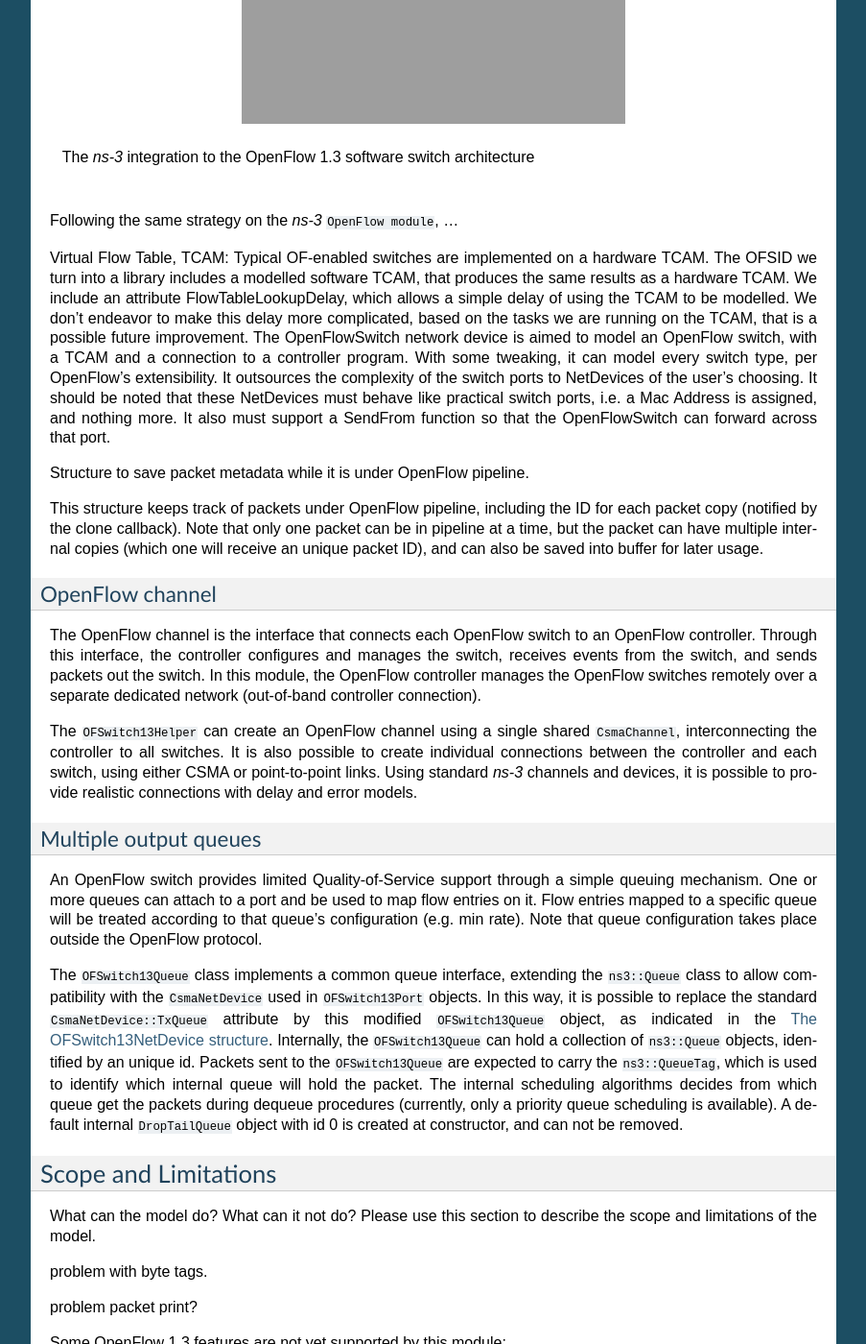
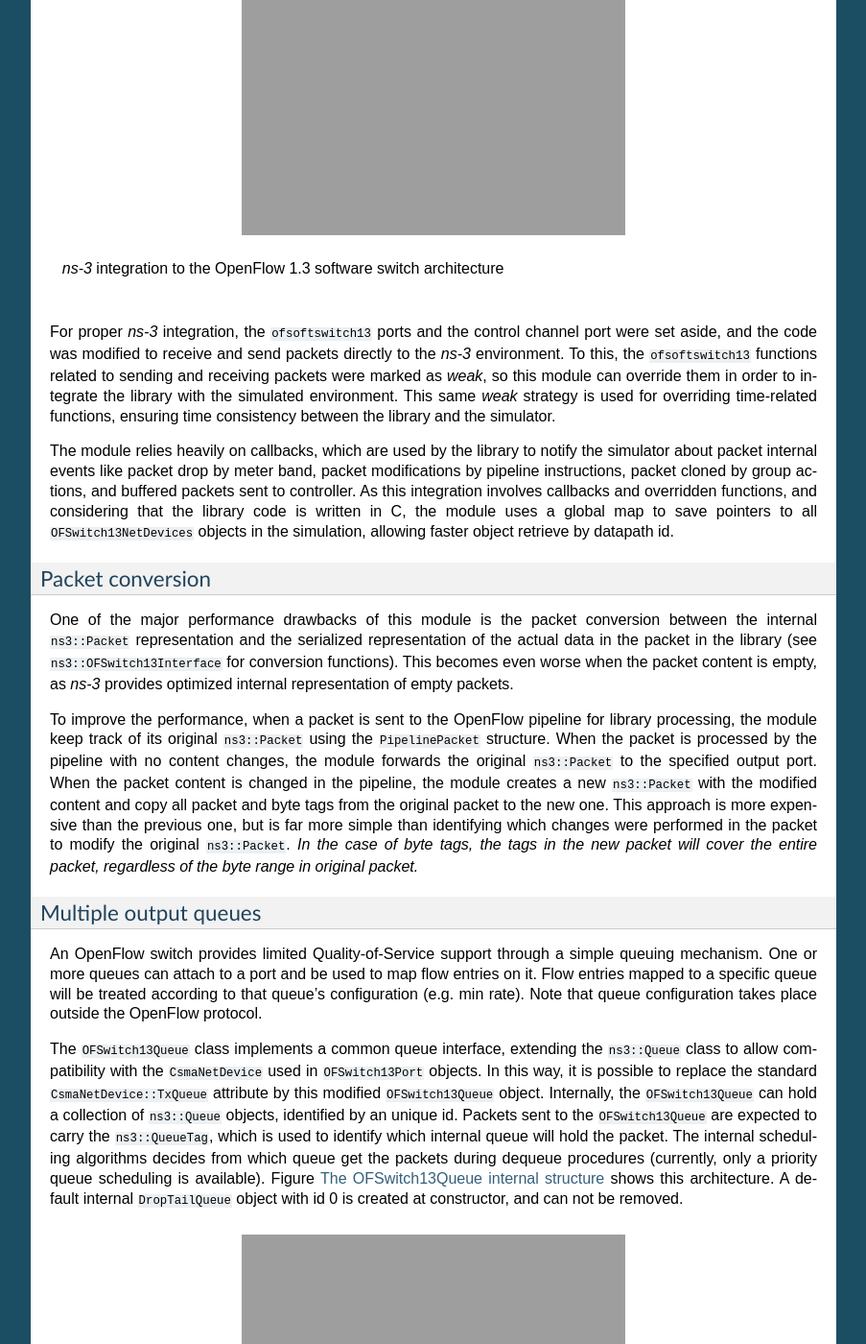
Before and after one commit to ljerezchaves/ofswitch13, a Sphinx documentation site: the page built from doc/source/ofswitch13-description.rst, in a window 1280 px wide and 1400 px high, scrolled down 2300 px. Shown: the whole window at 96% size, without its empty margins (198-1101 px from the left). Built offline with Sphinx 7.4.7, drawn with Linux system fonts in a browser that asks for light colours; formulas are drawn with MathJax 3; some of the changed text lies outside the part shown.

Commit message:
Writing doc... finishing module description.

```diff
--- a/doc/source/ofswitch13-description.rst
+++ b/doc/source/ofswitch13-description.rst
@@ -86,55 +86,126 @@
 .. figure:: figures/ofswitch13-netdevice.*
    :align: center
 
-   The ``OFSwitch13NetDevice`` structure
+   The ``OFSwitch13NetDevice`` port collection
 
 Library integration
 ###################
-This module was designed to work together with the CPqD ofsoftswitch13
-user-space software switch implementation, originally available at
-https://github.com/CPqD/ofsoftswitch13. This user-space switch is based on the
-Ericsson TrafficLab 1.1 softswitch implementation, with changes in the
-forwarding plane to support OpenFlow 1.3.
 
-In fact, this module provides an interface for interconnecting the |ns3|
-OFSwitch13NetDevice to the ofsoftswitch13 datapath. Also, it interconnects the
-OFSwitch13Controller to the dpctl utility, in order to simplify the process of
-sending OpenFlow messages to the switch. To this end, the ofsoftswitch13
-project must be compiled as a static library and get proper linked with |ns3|
-simulator.
+This module was designed to work together with the ``ofsoftswitch13``
+user-space software switch implementation. The `original implementation
+<https://github.com/CPqD/ofsoftswitch13>`_ was forked and slightly modified,
+resulting in the `OpenFlow 1.3 Software Switch for ns-3
+<https://github.com/ljerezchaves/ofsoftswitch13>`_ library. The code does not
+modify the original switch datapath implementation, which is currently
+maintained in the original repository and regularly synced to the modified one.
+The ``ns3lib`` branch includes some callbacks, compiler directives and minor
+changes in struct declarations to allow integration with the ``OFSwitch13``
+module for the |ns3|.
+
+Figure :ref:`fig-ofsoftswitch13-library`, adapted from [Fernandes2014]_, shows
+the library architecture and highlights the |ns3| integration points. The
+library provides the complete OpenFlow switch datapath, including the
+input/output ports, the ``NetBee`` parser and link, which uses the *Netpdl*
+xml-based language for packet header description [Risso2006]_, the flow-table
+pipeline for matching, the group table, and the meter table. On the controller
+side, the ``dpctl`` utility is also available for converting text commands to
+OpenFlow messages. The library also provides the ``OFLib``, used for
+converting OpenFlow messages to and from OpenFlow 1.3 wire format.
 
 .. _fig-ofsoftswitch13-library:
 
 .. figure:: figures/ofsoftswitch13-library.*
    :align: center
 
-   The |ns3| integration to the OpenFlow 1.3 software switch architecture
+   |ns3| integration to the OpenFlow 1.3 software switch architecture
 
+For proper |ns3| integration, the ``ofsoftswitch13`` ports and the control
+channel port were set aside, and the code was modified to receive and send
+packets directly to the |ns3| environment. To this, the ``ofsoftswitch13``
+functions related to sending and receiving packets were marked as *weak*, so
+this module can override them in order to integrate the library with the
+simulated environment. This same *weak* strategy is used for overriding
+time-related functions, ensuring time consistency between the library and the
+simulator.
 
+The module relies heavily on callbacks, which are used by the library to notify
+the simulator about packet internal events like packet drop by meter band,
+packet modifications by pipeline instructions, packet cloned by group actions,
+and buffered packets sent to controller. As this integration involves
+callbacks and overridden functions, and considering that the library code is
+written in C, the module uses a global map to save pointers to all
+``OFSwitch13NetDevices`` objects in the simulation, allowing faster object
+retrieve by datapath id.
 
+Packet conversion
+#################
 
-Following the same strategy on the |ns3| ``OpenFlow module``, ...
+One of the major performance drawbacks of this module is the packet conversion
+between the internal ``ns3::Packet`` representation and the serialized
+representation of the actual data in the packet in the library (see
+``ns3::OFSwitch13Interface`` for conversion functions). This becomes even worse
+when the packet content is empty, as |ns3| provides optimized internal
+representation of empty packets.
 
-Virtual Flow Table, TCAM: Typical OF-enabled switches are implemented on a
-hardware TCAM. The OFSID we turn into a library includes a modelled software
-TCAM, that produces the same results as a hardware TCAM. We include an
-attribute FlowTableLookupDelay, which allows a simple delay of using the TCAM
-to be modelled. We don’t endeavor to make this delay more complicated, based on
-the tasks we are running on the TCAM, that is a possible future improvement.
-The OpenFlowSwitch network device is aimed to model an OpenFlow switch, with a
-TCAM and a connection to a controller program. With some tweaking, it can model
-every switch type, per OpenFlow’s extensibility. It outsources the complexity
-of the switch ports to NetDevices of the user’s choosing. It should be noted
-that these NetDevices must behave like practical switch ports, i.e. a Mac
-Address is assigned, and nothing more. It also must support a SendFrom function
-so that the OpenFlowSwitch can forward across that port.
+To improve the performance, when a packet is sent to the OpenFlow pipeline for
+library processing, the module keep track of its original ``ns3::Packet`` using
+the ``PipelinePacket`` structure. When the packet is processed by the pipeline
+with no content changes, the module forwards the original ``ns3::Packet`` to
+the specified output port. When the packet content is changed in the pipeline,
+the module creates a new ``ns3::Packet`` with the modified content and copy all
+packet and byte tags from the original packet to the new one. This approach
+is more expensive than the previous one, but is far more simple than
+identifying which changes were performed in the packet to modify the original
+``ns3::Packet``. *In the case of byte tags, the tags in the new packet will
+cover the entire packet, regardless of the byte range in original packet.*
 
+Multiple output queues
+######################
 
+An OpenFlow switch provides limited Quality-of-Service support through a simple
+queuing mechanism. One or more queues can attach to a port and be used to map
+flow entries on it. Flow entries mapped to a specific queue will be treated
+according to that queue's configuration (e.g. min rate). Note that queue
+configuration takes place outside the OpenFlow protocol.
 
-Structure to save packet metadata while it is under OpenFlow pipeline.
+The ``OFSwitch13Queue`` class implements a common queue interface, extending
+the ``ns3::Queue`` class to allow compatibility with the ``CsmaNetDevice`` used
+in ``OFSwitch13Port`` objects. In this way, it is possible to replace the
+standard ``CsmaNetDevice::TxQueue`` attribute by this modified
+``OFSwitch13Queue`` object. Internally, the ``OFSwitch13Queue`` can hold a
+collection of ``ns3::Queue`` objects, identified by an unique id. Packets sent
+to the ``OFSwitch13Queue`` are expected to carry the ``ns3::QueueTag``, which
+is used to identify which internal queue will hold the packet. The internal
+scheduling algorithms decides from which queue get the packets during dequeue
+procedures (currently, only a priority queue scheduling is available).  Figure
+:ref:`fig-ofswitch13-queue` shows this architecture. A default internal
+``DropTailQueue`` object with id 0 is created at constructor, and can not be
+removed.
 
-This structure keeps track of packets under OpenFlow pipeline, including the ID for each packet copy (notified by the clone callback). Note that only one packet can be in pipeline at a time, but the packet can have multiple internal copies (which one will receive an unique packet ID), and can also be saved into buffer for later usage.
+.. _fig-ofswitch13-queue:
 
+.. figure:: figures/ofswitch13-queue.*
+  :align: center
+
+  The ``OFSwitch13Queue`` internal structure
+
+Virtual TCAM
+############
+
+This module uses the concept of Virtual TCAM (Ternary Content-Addressable
+Memory) flow table to model OpenFlow hardware. To provide a more realistic
+switch model, specially with respect to flow table search time, this module
+considers that in real OpenFlow implementations, packet classification can use
+sophisticated search algorithms, such as the HyperSplit [Qi2010]_. As most of
+theses algorithms classifies the packet based on binary search trees, this
+module estimates the pipeline average time to:
+
+.. math::
+  K * log_2 (n)
+
+where *K* is the ``ns3::OFSwitch13NetDevice::TCAMDelay`` attribute set to the
+time for a TCAM operation in a NetFPGA hardware, and *n* is the current number
+of entries in the flow tables.
 
 OpenFlow channel
 ################
@@ -152,40 +223,15 @@
 channels and devices, it is possible to provide realistic connections with
 delay and error models.
 
-Multiple output queues
-######################
-
-An OpenFlow switch provides limited Quality-of-Service support through a simple
-queuing mechanism. One or more queues can attach to a port and be used to map
-flow entries on it. Flow entries mapped to a specific queue will be treated
-according to that queue's configuration (e.g. min rate). Note that queue
-configuration takes place outside the OpenFlow protocol.
-
-The ``OFSwitch13Queue`` class implements a common queue interface, extending
-the ``ns3::Queue`` class to allow compatibility with the ``CsmaNetDevice`` used
-in ``OFSwitch13Port`` objects. In this way, it is possible to replace the
-standard ``CsmaNetDevice::TxQueue`` attribute by this modified
-``OFSwitch13Queue`` object, as indicated in the
-:ref:`fig-ofswitch13-netdevice`. Internally, the ``OFSwitch13Queue`` can hold a
-collection of ``ns3::Queue`` objects, identified by an unique id. Packets sent
-to the ``OFSwitch13Queue`` are expected to carry the ``ns3::QueueTag``, which
-is used to identify which internal queue will hold the packet. The internal
-scheduling algorithms decides from which queue get the packets during dequeue
-procedures (currently, only a priority queue scheduling is available). A
-default internal ``DropTailQueue`` object with id 0 is created at constructor,
-and can not be removed.
-
-
 Scope and Limitations
 =====================
 
-What can the model do?  What can it not do?  Please use this section to
-describe the scope and limitations of the model.
-
-problem with byte tags.
-
-problem packet print?
-
+This module is intended for simulating OpenFlow networks, considering the main
+features available in OpenFlow version 1.3. The module provides a complete
+OpenFlow switch device, and a simple OpenFlow learning controller. The switch
+is fully functional, while the learning controller is intended to allow basic
+usage and examples. However, users can write more sophisticated controllers,
+exploiting the real benefits offered by SDN paradigm.
 
 Some OpenFlow 1.3 features are not yet supported by this module:
 
@@ -213,7 +259,6 @@
   the switch’s local networking stack and its management stack, is not
   implemented.
 
-
 References
 ==========
 
@@ -223,14 +268,23 @@
 #. The reference [Chaves2015]_  is related to the integration between OpenFlow
    and LTE technologies. The |ns3| simulator, enhanced with the ``OFSwitch13``
    module, is used as the performance evaluation tool. This is the first
-   published work including simulationm results obtained with the
-   ``OFSwitch13`` module.
+   published work including simulation results obtained with the ``OFSwitch13``
+   module.
 
-.. [Fernandes2014]  Eder. L. Fernandes, Christian E. Rothenberg. `"OpenFlow 1.3 Software Switch"
+.. [Fernandes2014]  Eder. L. Fernandes, and Christian E. Rothenberg. `"OpenFlow 1.3 Software Switch"
    <https://dl.dropboxusercontent.com/u/15183439/pubs/sbrc14-ferramentas-ofsoftswitch13.pdf>`_.
-   In: Salão de Ferramentas do XXXII Simpósio Brasileiro de Redes de Computadores, 2014.
+   In: Salão de Ferramentas do XXXII Simpósio Brasileiro de Redes de Computadores (SBRC), 2014.
+
+.. [Risso2006] Fulvio Risso and Mario Baldi. `"Netpdl: An extensible xml-based language
+   for packet header description" <http://dx.doi.org/10.1016/j.comnet.2005.05.029>`_.
+   Computer Networks, 50(5):688–706, 2006.
+
+.. [Qi2010] Yaxuan Qi, Jeffrey Fong, Weirong Jiang, Bo Xu, Jun Li, and Viktor Prasanna.
+   `"Multi-dimensional Packet Classification on FPGA: 100 Gbps and Beyond"
+   <http://dx.doi.org/10.1109/FPT.2010.5681492>`_.
+   In: IEEE International Conference on Field-Programmable Technology (FPT), 2010.
 
 .. [Chaves2015] Luciano J. Chaves, Vítor M. Eichemberger, Islene C. Garcia, and Edmundo R. M. Madeira.
    `"Integrating OpenFlow to LTE: some issues toward Software-Defined Mobile Networks"
    <http://ieeexplore.ieee.org/xpl/articleDetails.jsp?reload=true&arnumber=7266498>`_.
-   In: 7th IFIP International Conference on New Technologies, Mobility and Security, 2015.
+   In: 7th IFIP International Conference on New Technologies, Mobility and Security (NTMS), 2015.
--- a/doc/source/ofswitch13-validation.rst
+++ b/doc/source/ofswitch13-validation.rst
@@ -10,6 +10,4 @@
    ============= Subsection (#.#.#)
    ############# Paragraph (no number)
 
-Describe how the model has been tested/validated.  What tests run in the
-test suite?  How much API and code is covered by the tests?  Again,
-references to outside published work may help here.
+.. todo::
```
Also changed, not shown: doc/source/ofswitch13-usage.rst (+15 -0 lines), 3 other files.
